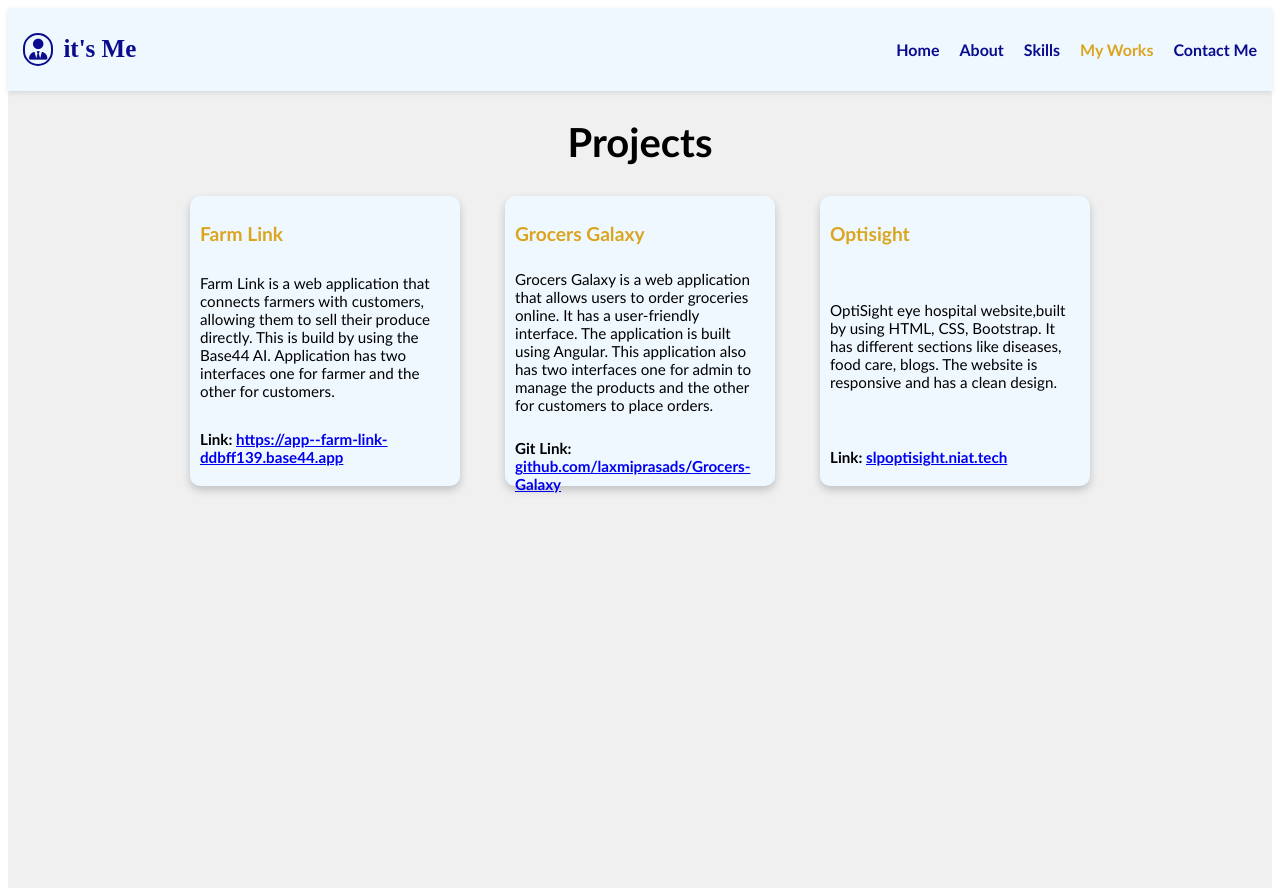
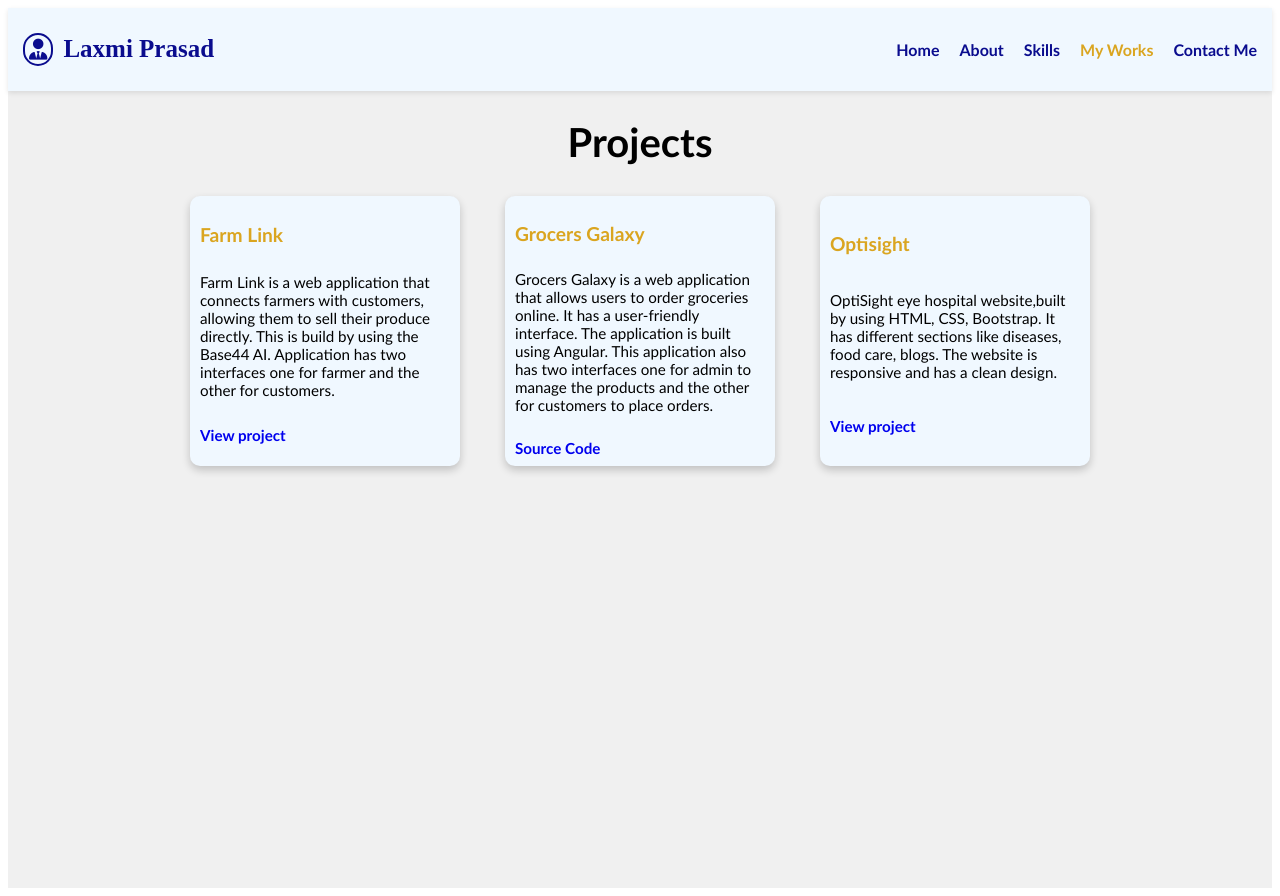
Before and after one commit to laxmiprasads/Portfolio, a React (Vite) app: page /myworks in a window 1280 px wide. Built offline with nearby package versions, Linux system fonts and the light colour scheme.

Commit message:
final corrections

```diff
--- a/src/components/myworks/works.css
+++ b/src/components/myworks/works.css
@@ -28,12 +28,12 @@
   padding: 10px; /* Increased padding slightly for better look */
   border-radius: 10px;
   width: 250px; /* Fixed width for desktop */
-  height: 270px; /* Fixed height for desktop */
+  height: 250px;
   border: none;
   box-shadow: 0 4px 8px rgba(0, 0, 0, 0.2);
   display: flex; /* Use flex for content inside project card */
   flex-direction: column; /* Stack content vertically */
-  justify-content: space-between; /* Distribute space between items */
+  justify-content: space-evenly; /* Distribute space between items */
   text-align: left; /* Align text left within the project card */
   transition: all 0.3s ease-in-out; /* Add transition for hover effect */
 }
--- a/src/components/myworks/works.jsx
+++ b/src/components/myworks/works.jsx
@@ -12,21 +12,21 @@ const Myworks = () => {
           <p>
             Farm Link is a web application that connects farmers with customers, allowing them to sell their produce directly. This is build by using the Base44 AI. Application has two interfaces one for farmer and the other for customers.
           </p>
-          <p className="prolink"><span className="linkboldtxt">Link: </span><a href="https://app--farm-link-ddbff139.base44.app" target="blank">https://app--farm-link-ddbff139.base44.app</a></p>
+          <p><a className="prolink" href="https://app--farm-link-ddbff139.base44.app" target="blank">View project</a></p>
         </div>
         <div className="project">
           <h2 className="projectname">Grocers Galaxy</h2>
           <p>
             Grocers Galaxy is a web application that allows users to order groceries online. It has a user-friendly interface. The application is built using Angular. This application also has two interfaces one for admin to manage the products and the other for customers to place orders.
           </p>
-          <p className="prolink"><span className="linkboldtxt">Git Link: </span><a href="https://github.com/laxmiprasads/Grocers-Galaxy" target="blank">github.com/laxmiprasads/Grocers-Galaxy</a></p>
+          <p><a className="prolink" href="https://github.com/laxmiprasads/Grocers-Galaxy" target="blank">Source Code</a></p>
         </div>
         <div className="project">
           <h2 className="projectname">Optisight</h2>
           <p>OptiSight eye hospital website,built by using HTML, CSS, Bootstrap. It has different sections
             like diseases, food care, blogs. The website is responsive and has a clean design.
           </p>
-          <p className="prolink"><span className="linkboldtxt">Link: </span><a href="https://slpoptisight.niat.tech/" target="blank">slpoptisight.niat.tech</a></p>
+          <p><a className="prolink" href="https://slpoptisight.niat.tech/" target="blank">View project</a></p>
         </div>
       </div>
     </div>
--- a/src/components/navbar/navbar.jsx
+++ b/src/components/navbar/navbar.jsx
@@ -14,7 +14,7 @@ const Navbar = () => {
 
   return (
     <div className="navbar">
-      <h3 className='appname'><i className="pro fa-solid fa-user-tie"></i>it's Me</h3>
+      <h3 className='appname'><i className="pro fa-solid fa-user-tie"></i>Laxmi Prasad</h3>
 
       {/* Hamburger menu icon for mobile */}
       <div className={`menu-toggle ${isOpen ? 'active' : ''}`} onClick={toggleMenu}>
--- a/src/components/skill/skills.css
+++ b/src/components/skill/skills.css
@@ -53,27 +53,28 @@
   font-family: Calibri;
   text-align: center;
   margin-top: -1.7rem;
+  padding-bottom: 15px;
 }
 
-.skills-container h1 { /* Assuming there's an h1 for "Skills" */
-  font-size: 2.5rem; /* Default font size for heading */
+.skills-container h1 {
+  font-size: 2.5rem;
 }
 
 .skillscontainer {
   display: flex;
-  flex-direction: column; /* Stack skill sections (e.g., "Frontend", "Backend") vertically */
+  flex-direction: column;
   align-items: center;
   justify-content: center;
-  gap: 40px; /* Increased gap between skill sections */
-  width: 100%; /* Ensure it takes full available width within its max-width */
+  gap: 40px;
+  width: 100%;
 }
 
 .skillboxcontainer {
   display: flex;
-  gap: 30px; /* Gap between individual skill boxes */
-  flex-wrap: wrap; /* Allow skill boxes to wrap to the next line */
-  justify-content: center; /* Center skill boxes horizontally within their container */
-  width: 100%; /* Ensure it takes full available width */
+  gap: 30px;
+  flex-wrap: wrap;
+  justify-content: center;
+  width: 100%;
 }
 
 .skillbox {
@@ -82,6 +83,7 @@
   background-color: aliceblue;
   border-radius: 10px;
   padding: 15px;
+  /* margin-bottom: 10px; */
   display: flex;
   flex-direction: column;
   align-items: center;
--- a/vite.config.js
+++ b/vite.config.js
@@ -6,9 +6,7 @@ export default defineConfig({
   plugins: [react()],
   base: "/",
   build: {
-    outDir: "dist" // Or whatever your build output directory is
+    outDir: 'dist'
   },
-  server: {
-    historyApiFallback: true // This helps with local development routing
-  }
+  publicDir: 'public'
 });
```
Also changed, not shown: 1 other file (tests, documents, lock files or other folders).
